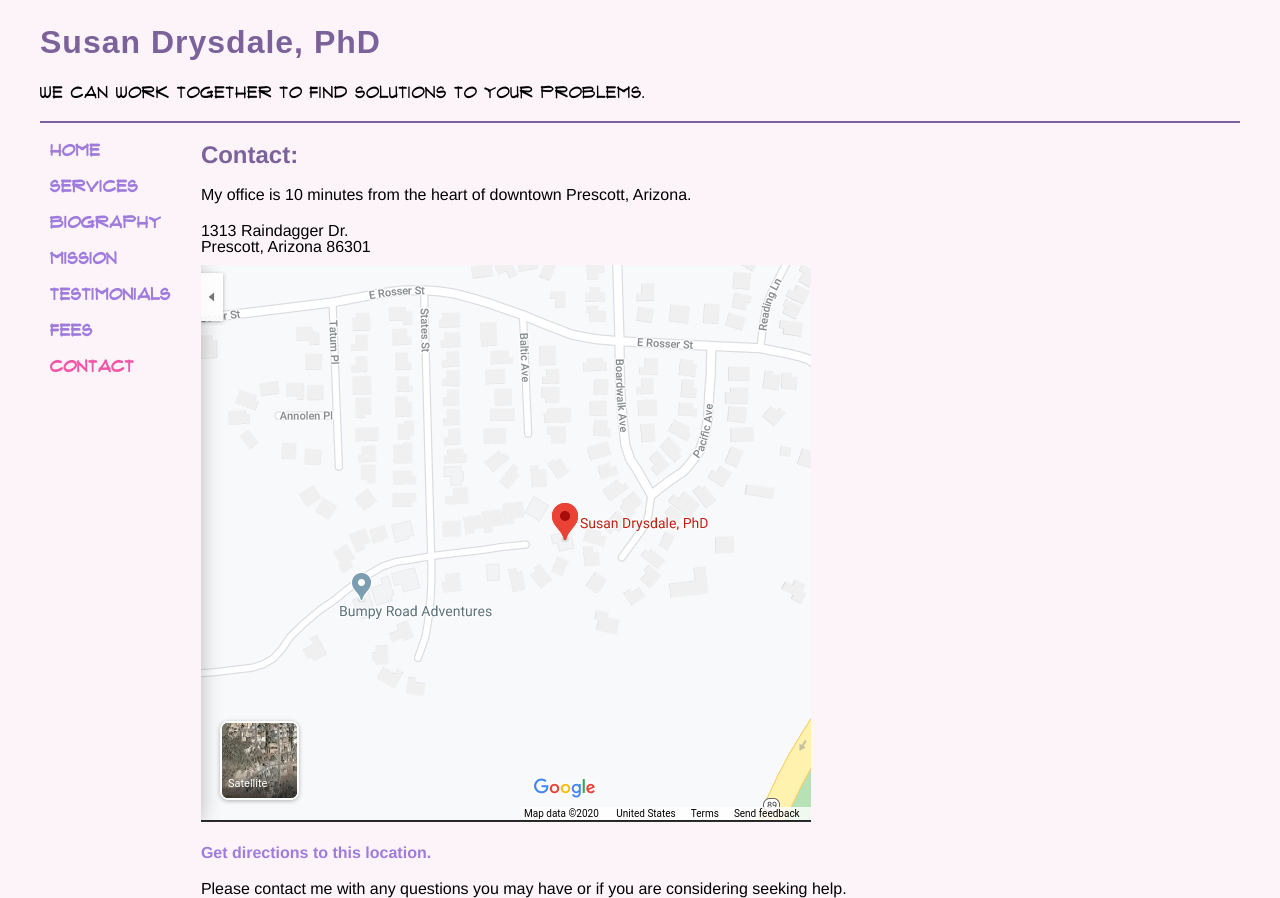
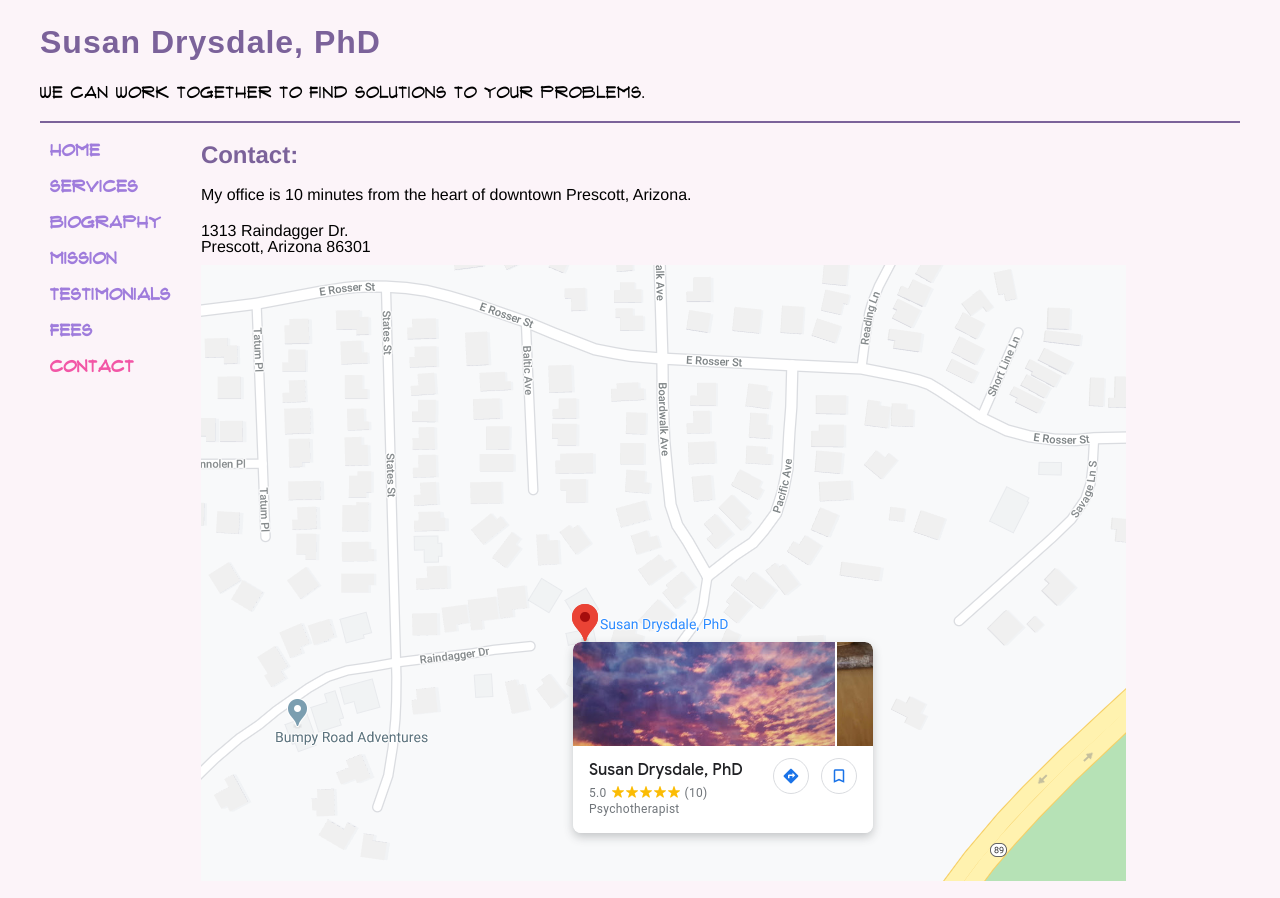
Before and after one commit to AbsorbingChaos/drsusandrysdale-com, a plain HTML site: page public/contact.html in a window 1280 px wide. Shown: the top 898 px of the page. Drawn offline with Linux system fonts and the light colour scheme; a web font is replaced by a local one.

Commit message:
update google maps image

```diff
--- a/public/contact.html
+++ b/public/contact.html
@@ -289,7 +289,7 @@
   } */
 
   .dsd__main__map {
-    max-width: 610px;
+    max-width: 925px;
   }
 
   /****************************************/
@@ -364,7 +364,7 @@
         <p>My office is 10 minutes from the heart of downtown Prescott, Arizona.</p>
         <p>1313 Raindagger Dr.<br />Prescott, Arizona 86301</p>
         <a href="https://goo.gl/maps/QFPzTciBraZvVFpt8" target="_blank">
-          <img src="img/googlemaps_610x557.png" alt="Google Maps location for Dr. Susan Drysdale" class="dsd__main__map" />
+          <img src="img/googlemaps_925x616.png" alt="Google Maps location for Dr. Susan Drysdale" class="dsd__main__map" />
         </a>
         <p><a href="http://maps.google.com/maps?daddr=1313%20Raindagger%20Dr.%3Cbr%20/%3EPrescott,%20Arizona%2086301">Get directions to this location.</a></p>
         <p>Please contact me with any questions you may have or if you are considering seeking help.</p>
```
Also changed, not shown: public/img/googlemaps_925x616.png (added).
